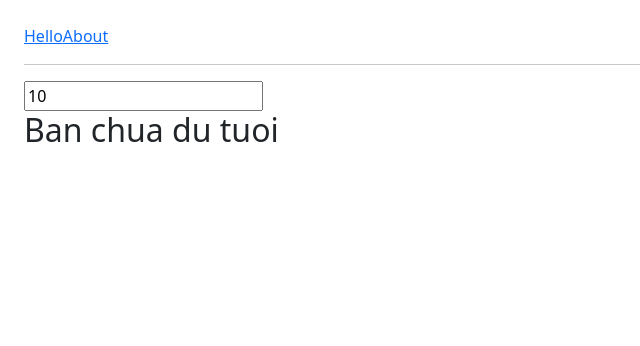
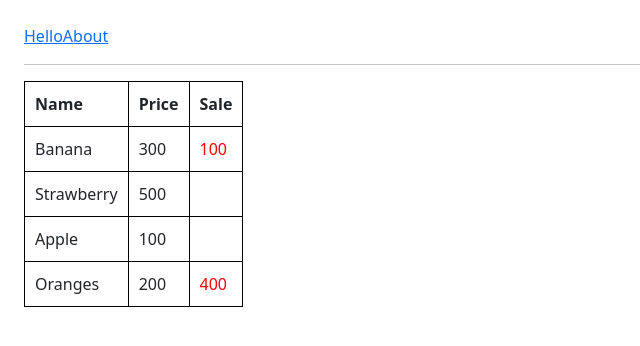
Before and after one commit to mhfed/angular, an Angular app: page / in a window 1280 px wide. Shown: the top 346 px of the page, without its empty margins (0-640 px from the left). Built offline with nearby package versions, Linux system fonts and the light colour scheme.

Commit message:
learn ngClass

```diff
--- a/src/app/app.component.css
+++ b/src/app/app.component.css
@@ -0,0 +1,11 @@
+#table,
+td,
+th,
+tr {
+  border-collapse: collapse;
+  border: 1px solid #000;
+  padding: 10px;
+}
+.sale {
+  color: red;
+}
--- a/src/app/app.component.html
+++ b/src/app/app.component.html
@@ -3,11 +3,24 @@
   <a routerLink="about">About</a>
   <hr />
   <div>
-    <input type="text" [(ngModel)]="age" />
-
-    <div *ngIf="age <= 18; then tre; else gia"></div>
-    <ng-template #tre> <h2>Ban chua du tuoi</h2> </ng-template>
-    <ng-template #gia> <h2>Ban da du tuoi</h2> </ng-template>
+    <table id="table">
+      <thead>
+        <tr>
+          <th>Name</th>
+          <th>Price</th>
+          <th>Sale</th>
+        </tr>
+      </thead>
+      <tbody>
+        <tr *ngFor="let item of fruits">
+          <td>{{ item.name }}</td>
+          <td>{{ item.price }}</td>
+          <td *ngIf="item.sale > 0" [ngClass]="{ sale: item.sale > 0 }">
+            {{ item.sale }}
+          </td>
+        </tr>
+      </tbody>
+    </table>
   </div>
 </header>
 <router-outlet></router-outlet>
--- a/src/app/app.component.ts
+++ b/src/app/app.component.ts
@@ -6,6 +6,13 @@ import { Component } from '@angular/core';
   styleUrls: ['./app.component.css'],
 })
 export class AppComponent {
-  public name = 'Hieu Minh';
-  public age = 10;
+  public fruits = [
+    { name: 'Banana', price: 300, sale: 100 },
+    { name: 'Strawberry', price: 500, sale: 0 },
+    { name: 'Apple', price: 100, sale: 0 },
+    { name: 'Oranges', price: 200, sale: 400 },
+  ];
+  ngOnInit(): void {
+    console.log('Fruits', this.fruits);
+  }
 }
```
